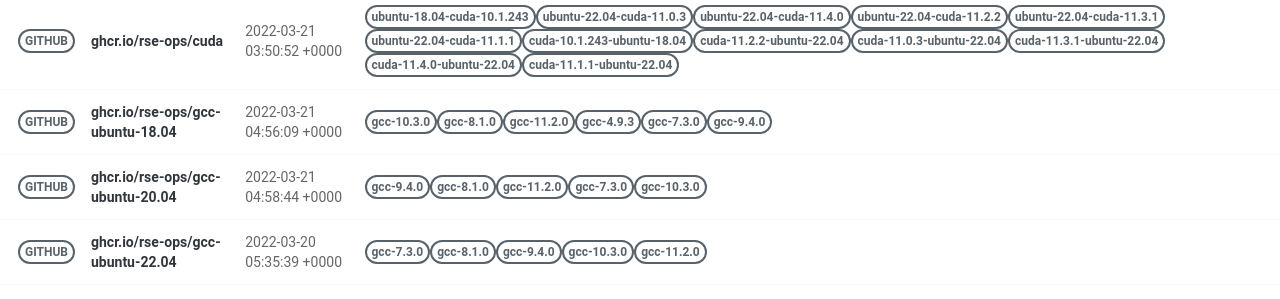
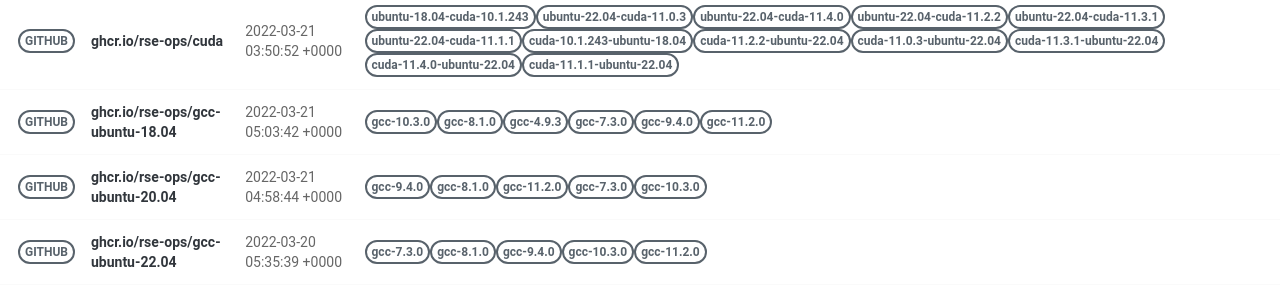
Before and after one commit to rse-ops/docker-images, a Jekyll site: the page built from pages/index.md, in a window 1280 px wide. Shown: the part 502-801 px from the top of the page. Built offline with Jekyll 4.4.1, drawn with Linux system fonts in a browser that asks for light colours; nearby versions of some CDN libraries.

Commit message:
Automated push to update library 2022-03-21

```diff
--- a/_library/ghcr.io-rse-ops-gcc-ubuntu-18.04.md
+++ b/_library/ghcr.io-rse-ops-gcc-ubuntu-18.04.md
@@ -1,7 +1,7 @@
 ---
 layout: container
 name: ghcr.io/rse-ops/gcc-ubuntu-18.04
-updated_at: 2022-03-21 04:56:09.066689
+updated_at: 2022-03-21 05:03:42.118184
 
 
 container_url: https://github.com/orgs/rse-ops/packages/container/package/gcc-ubuntu-18.04
```
Also changed, not shown: other parts of _library/ghcr.io-rse-ops-gcc-ubuntu-18.04.md (+3 -3 lines).
